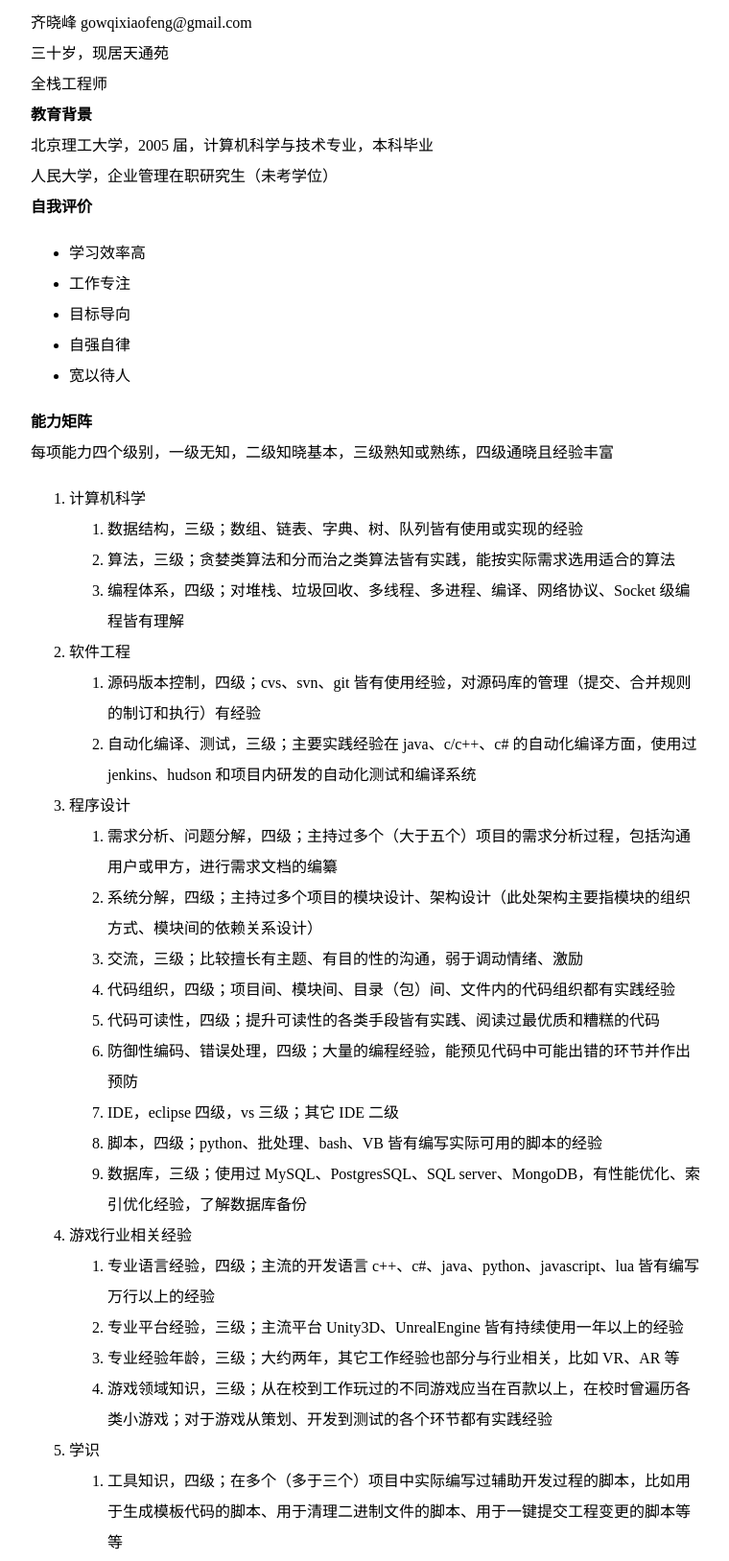
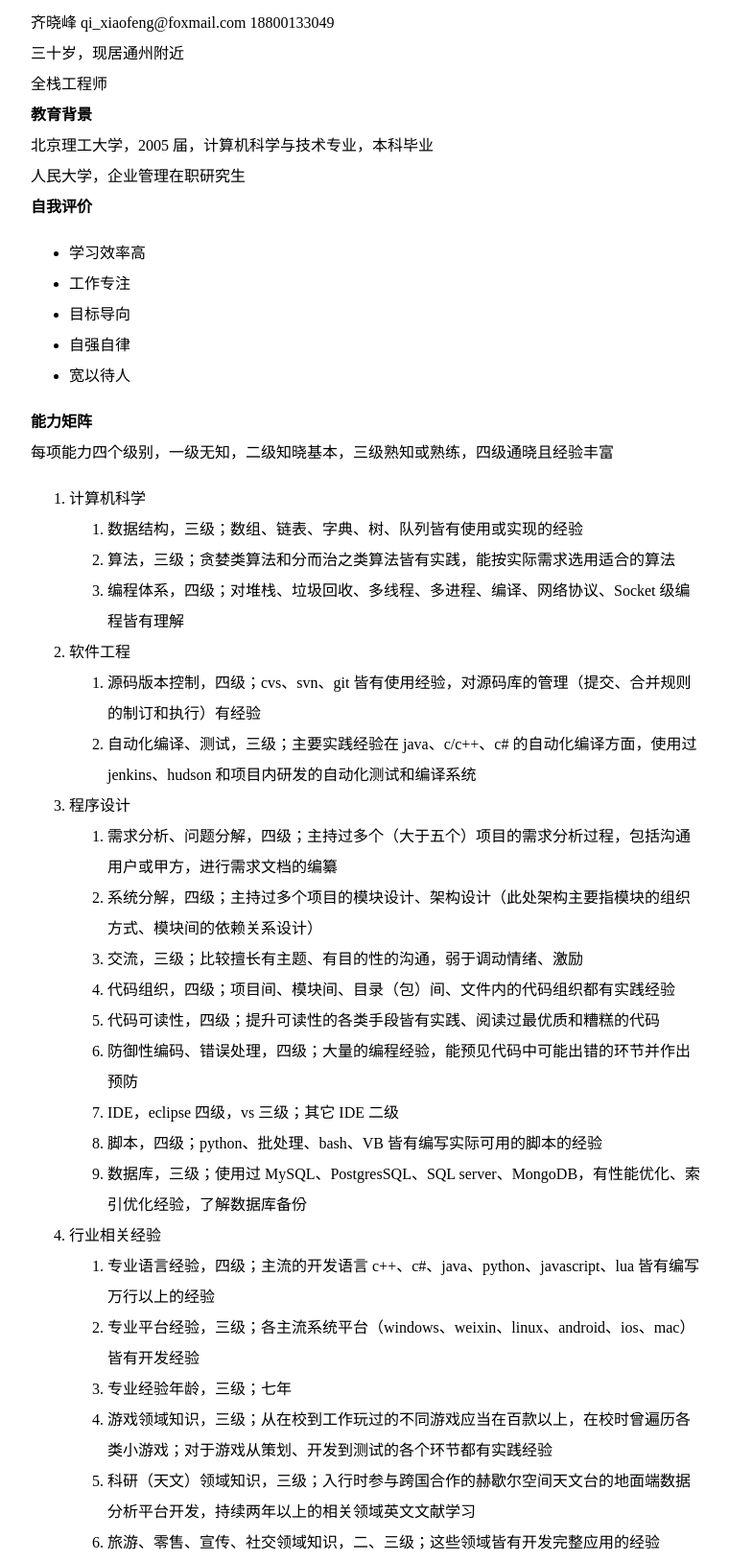
Before and after one commit to qixiaofeng-gst/uinp, a plain HTML site: page resume.html in a window 1280 px wide. Shown: the top 1627 px of the page at 96% size, without its empty margins (258-1018 px from the left). Drawn offline with Linux system fonts and the light colour scheme.

Commit message:
Updated resume.

```diff
--- a/resume.html
+++ b/resume.html
@@ -19,15 +19,15 @@ body > div {
 <body>
 
 <div>
-齐晓峰 gowqixiaofeng@gmail.com<br>
-三十岁，现居天通苑<br>
+齐晓峰 qi_xiaofeng@foxmail.com 18800133049<br>
+三十岁，现居通州附近<br>
 全栈工程师
 </div>
 
 <div>
 <strong>教育背景</strong><br>
 北京理工大学，2005 届，计算机科学与技术专业，本科毕业<br>
-人民大学，企业管理在职研究生（未考学位）<br>
+人民大学，企业管理在职研究生<br>
 </div>
 
 <div>
@@ -68,12 +68,14 @@ body > div {
     <li>脚本，四级；python、批处理、bash、VB 皆有编写实际可用的脚本的经验
     <li>数据库，三级；使用过 MySQL、PostgresSQL、SQL server、MongoDB，有性能优化、索引优化经验，了解数据库备份
     </ol>
-  <li>游戏行业相关经验
+  <li>行业相关经验
     <ol>
     <li>专业语言经验，四级；主流的开发语言 c++、c#、java、python、javascript、lua 皆有编写万行以上的经验
-    <li>专业平台经验，三级；主流平台 Unity3D、UnrealEngine 皆有持续使用一年以上的经验
-    <li>专业经验年龄，三级；大约两年，其它工作经验也部分与行业相关，比如 VR、AR 等
+    <li>专业平台经验，三级；各主流系统平台（windows、weixin、linux、android、ios、mac）皆有开发经验
+    <li>专业经验年龄，三级；七年
     <li>游戏领域知识，三级；从在校到工作玩过的不同游戏应当在百款以上，在校时曾遍历各类小游戏；对于游戏从策划、开发到测试的各个环节都有实践经验
+    <li>科研（天文）领域知识，三级；入行时参与跨国合作的赫歇尔空间天文台的地面端数据分析平台开发，持续两年以上的相关领域英文文献学习
+    <li>旅游、零售、宣传、社交领域知识，二、三级；这些领域皆有开发完整应用的经验
     </ol>
   <li>学识
     <ol>
```
Also changed, not shown: notes/slg_notes.txt (+1 -14 lines).
